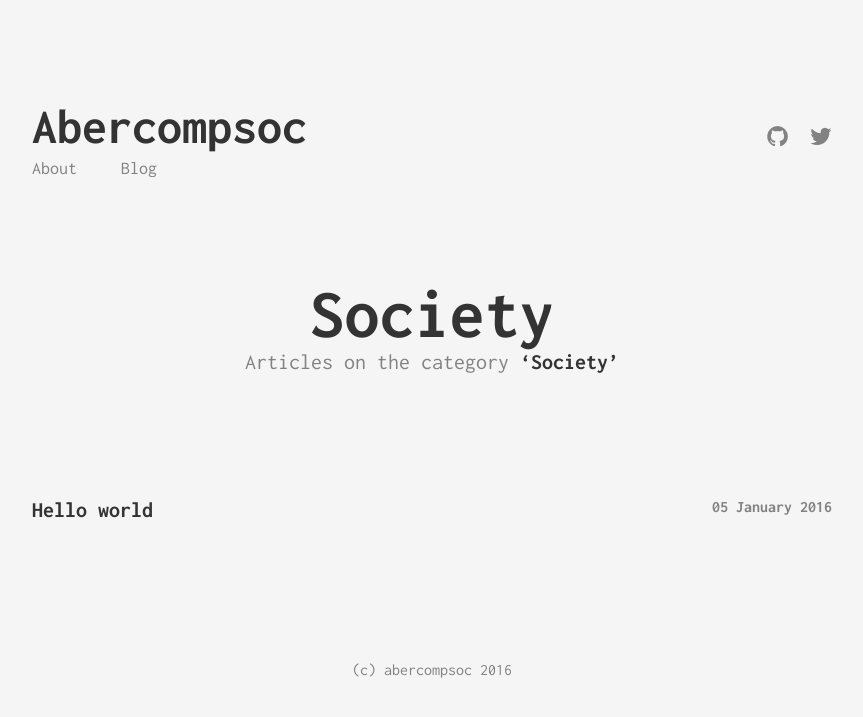
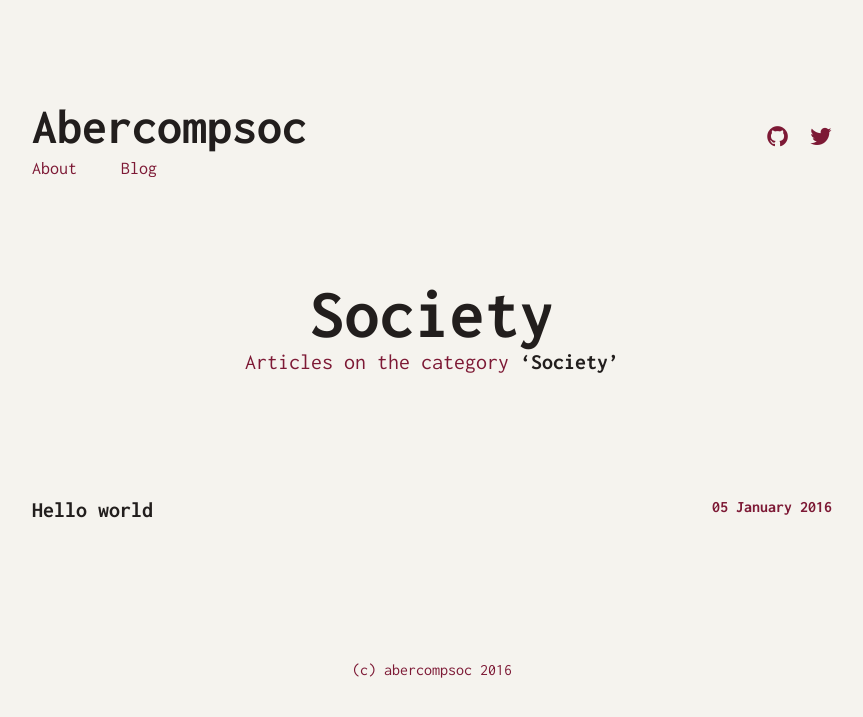
Before and after one commit to abercompsoc/abercompsoc.github.io, a Jekyll site: the page built from categories/society.html, in a window 1280 px wide. Shown: the top 717 px of the page, without its empty margins (208-1071 px from the left). Built offline with Jekyll 4.4.1, drawn with Linux system fonts in a browser that asks for light colours.

Commit message:
Change colors

```diff
--- a/css/main.scss
+++ b/css/main.scss
@@ -1,12 +1,10 @@
 ---
-# Only the main Sass file needs front matter (the dashes are enough)
 ---
 @charset "utf-8";
 
-/* =Colors */
-$background: #F5F5F5;
-$iron: #333333;
-$cloudy: #828282;
+$background: #F5F3EE;
+$iron: #221E1D;
+$cloudy: #7D1935;
 
 @import
     "mixins",
```
